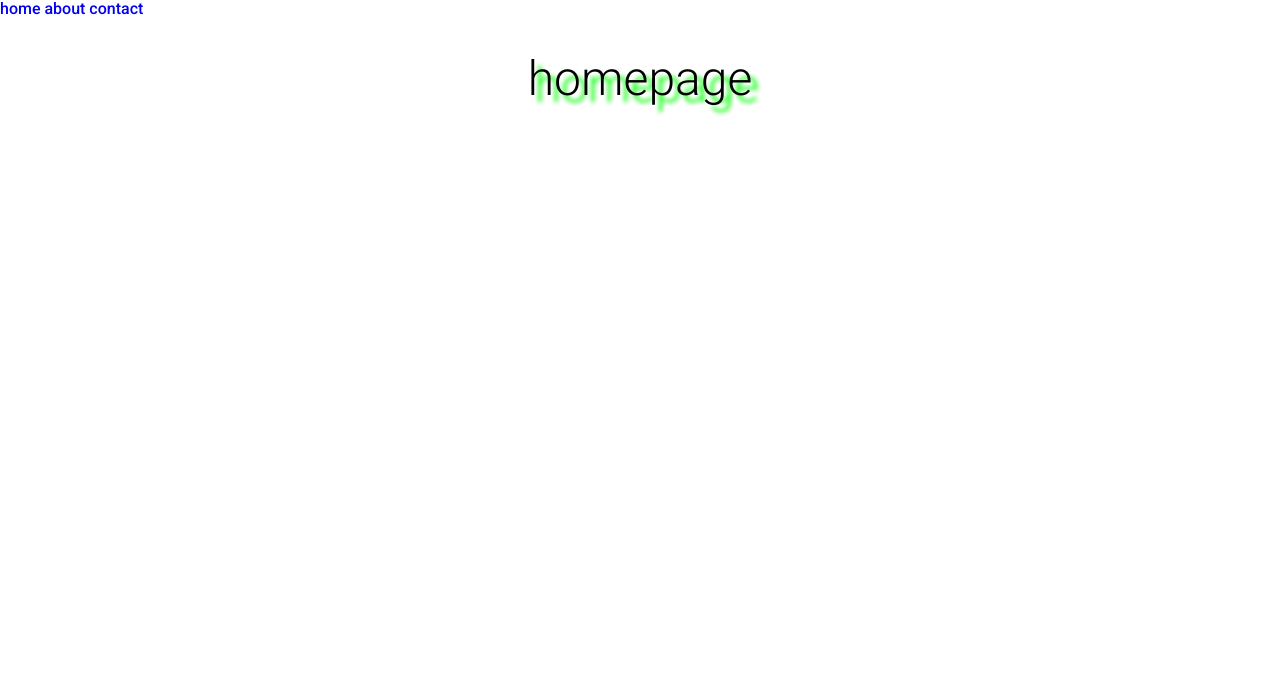
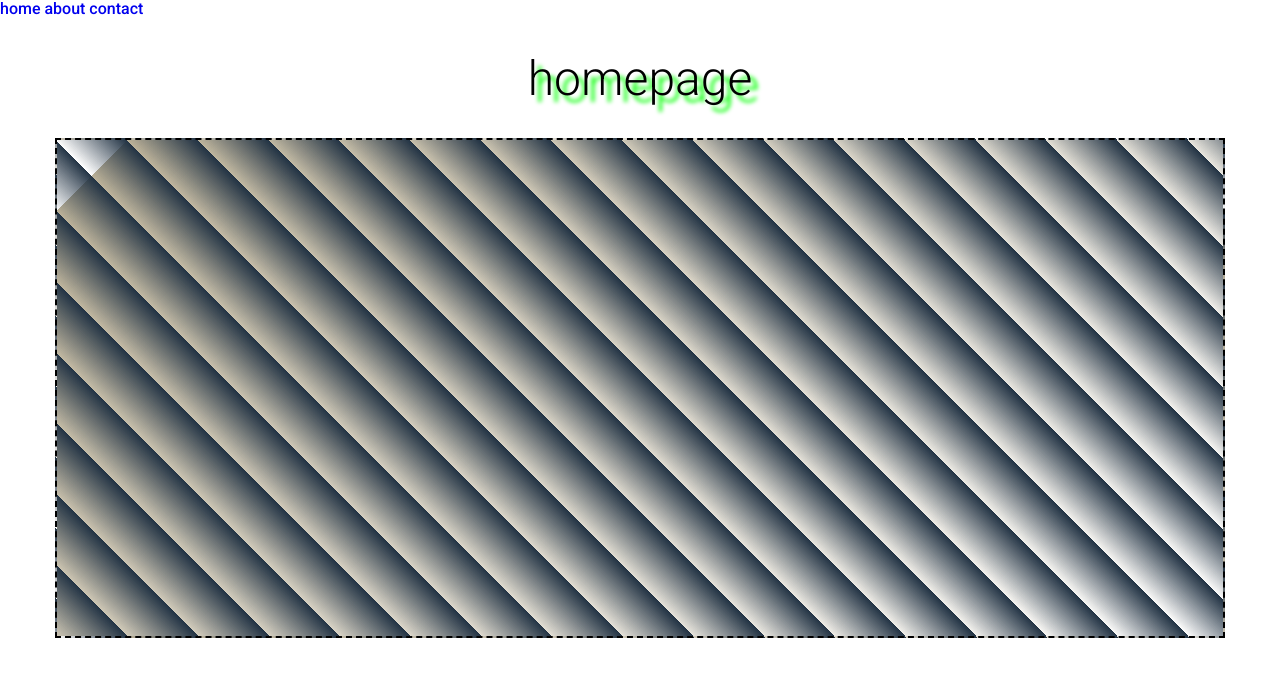
Before and after one commit to nazagarmonsway/project9october2022, a plain HTML site: page project9/index.html in a window 1280 px wide. Drawn offline with nearby package versions, Linux system fonts and the light colour scheme.

Commit message:
background images

```diff
--- a/project9/assets/css/components.css
+++ b/project9/assets/css/components.css
@@ -5,3 +5,17 @@
     margin: 0 auto;
     box-shadow: 3px 3px 7px inset red;
 }
+
+.background{
+    border: 2px dashed;
+    height: 500px;
+    /* background-image: url("https://picsum.photos/id/156/1920/1080");
+    background-repeat: no-repeat ;
+    background-position: center;
+    background-size: cover; */
+    /* background: linear-gradient(#f33, #0f0, #f00, #ff0); */
+    /* background: linear-gradient(to top, #ff0 50%, #000 50%); */
+    /* background: radial-gradient(#f33, rgb(59,5,5), #ff0, #0f0); */
+    background: repeating-linear-gradient(45deg,transparent, #234 50px),
+    repeating-linear-gradient(135deg, rgba(120,100,50,0.5) 50px, transparent);
+}
--- a/project9/assets/css/global.css
+++ b/project9/assets/css/global.css
@@ -9,4 +9,5 @@ html,
 body {
   height: 100%;
   font-family: 'Roboto', sans-serif;
+  /* background-image: url("https://picsum.photos/id/1002/10"); */
 }
--- a/project9/assets/css/typography.css
+++ b/project9/assets/css/typography.css
@@ -4,7 +4,6 @@ h1 {
   font-weight: 300;
   /* text-decoration: overline; */
   text-shadow: 7px 7px 4px #0f0;
-  text-transform:;
 }
 
 a{
--- a/project9/index.html
+++ b/project9/index.html
@@ -20,6 +20,8 @@
       </nav>
     </header>
     <h1>homepage</h1>
-    <main class="container"></main>
+    <main class="container">
+      <div class="background"></div>
+    </main>
   </body>
 </html>
```
Also changed, not shown: 1 other file.
